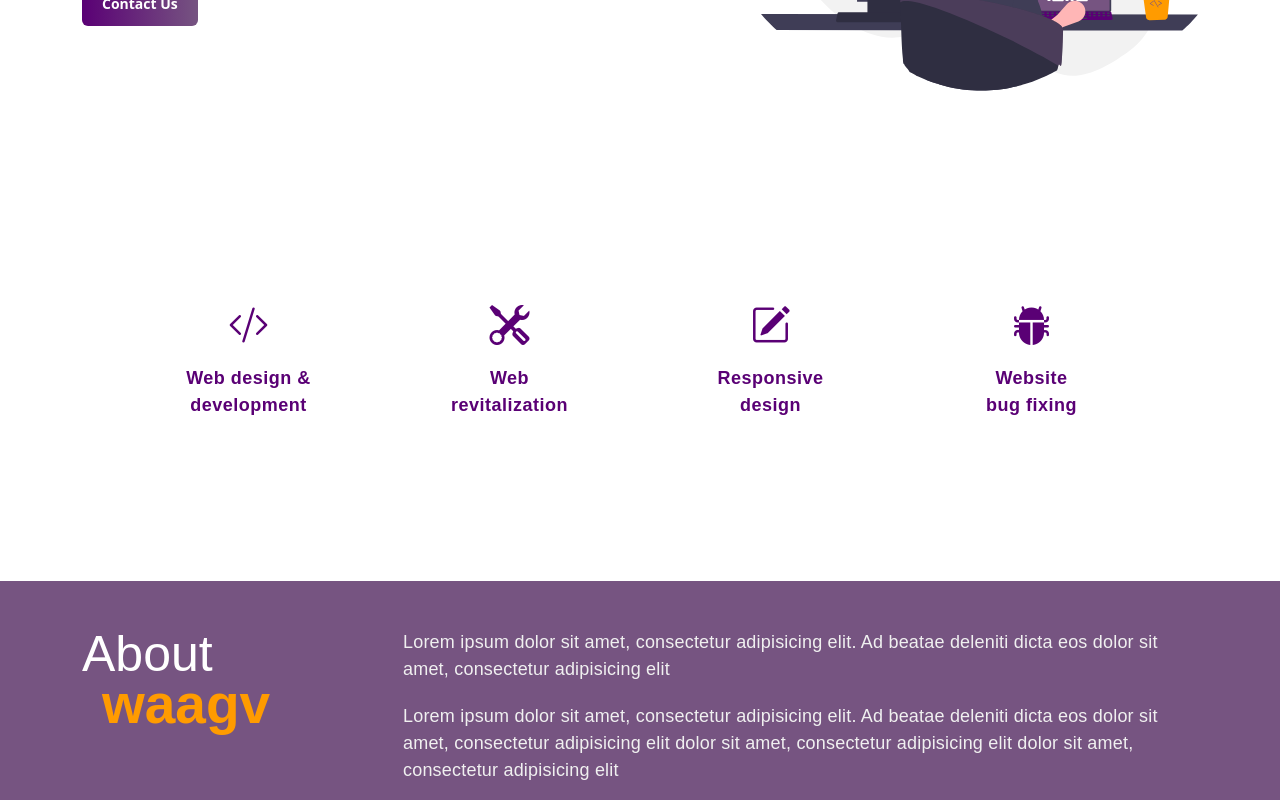
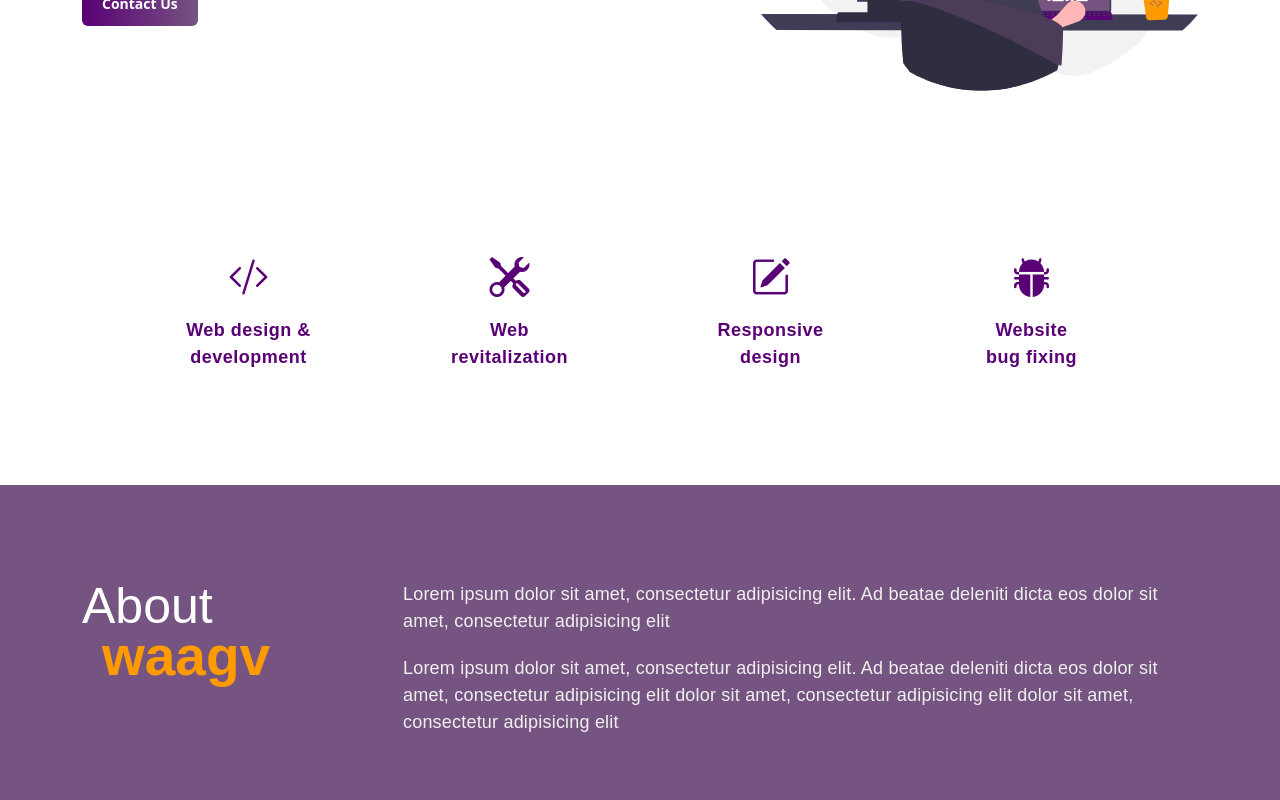
Before and after one commit to waagv/waagv_agency, a React (Vite) app in the folder client/: page / in a window 1280 px wide. Shown: the part 420-1220 px from the top of the page. Built offline with nearby package versions, Linux system fonts and the light colour scheme; a web font is replaced by a local one.

Commit message:
padding resolve

```diff
--- a/client/src/components/About.jsx
+++ b/client/src/components/About.jsx
@@ -22,7 +22,7 @@ const About = () => {
     }, []);
 
     return (
-        <section className="about py-5">
+        <section className="about">
             <div className="container">
                 <div className="row">
                     <div className="heading col-12 col-lg-3">
--- a/client/src/components/Service.jsx
+++ b/client/src/components/Service.jsx
@@ -22,7 +22,7 @@ const Service = () => {
     }, []);
 
     return (
-        <section className="service py-5">
+        <section className="service">
             <div className="container">
                 {/* <div className="text">
                     <h2>Services we provide</h2>
```
